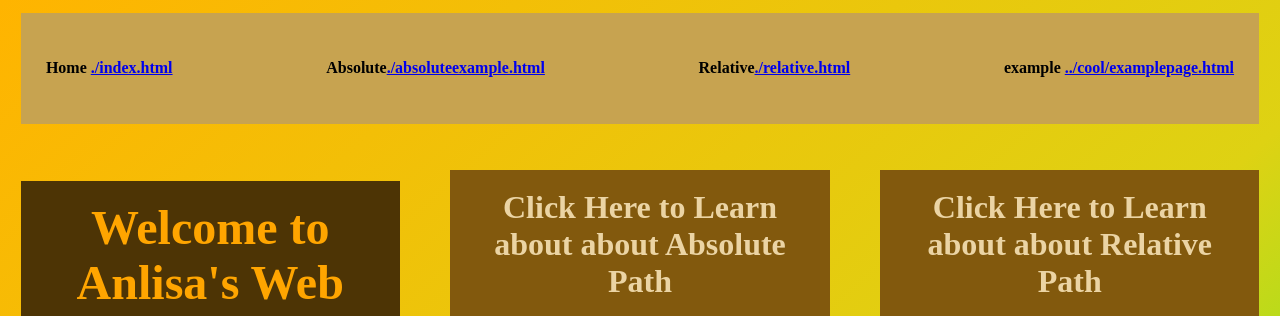
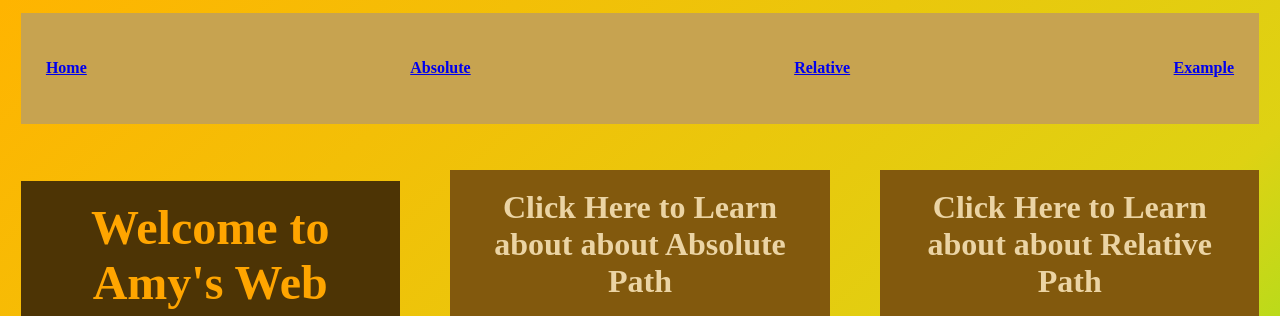
Before and after one commit to amy-tran/Intro-to-Web-Design-Lecture-3, a plain HTML site: page folder/index.html in a window 1280 px wide. Shown: the top 316 px of the page. Drawn offline with Linux system fonts and the light colour scheme; grey boxes are pictures that could not be loaded.

Commit message:
Changed nav

```diff
--- a/folder/index.html
+++ b/folder/index.html
@@ -4,20 +4,21 @@
     <meta charset="UTF-8">
     <meta http-equiv="X-UA-Compatible" content="IE=edge">
     <meta name="viewport" content="width=device-width, initial-scale=1.0">
-    <title>Web design homework home</title>
+    <title>Web Design Lecture 3</title>
 </head>
 <body style="
     background: rgb(95,241,45);
     background: linear-gradient(318deg, rgba(95,241,45,1) 0%, rgba(222,210,19,1) 35%, rgba(255,180,0,1) 100%);">
     <div style="background-color:#C7A350; margin:1%; padding:2%; display:flex; justify-content:space-between;">
-        <h4> Home <a href='./index.html'>./index.html</a></h4><br>
-        <h4>Absolute<a href='./absoluteexample.html'>./absoluteexample.html</a></h4><br>
-        <h4>Relative<a href='./relative.html'>./relative.html</a></h4><br>
-        <h4>example <a href='../cool/examplepage.html'>../cool/examplepage.html</a></h4>
+        <h4><a href='../index.html'>Home</a></h4><br>
+        <h4><a href='../absoluteexample.html'>Absolute</a></h4><br>
+        <h4><a href='../relative.html'>Relative</a></h4><br>
+        <h4><a href='../cool/examplepage.html'>Example</a></h4>
+
     </div>
     <div style="display:flex; justify-content:space-between;">
         <div style="width:30%;  margin:1%;">
-            <h1 style="color:orange; font-size:300%; text-align:center; background-color:#4D3405; margin-bottom:0%;padding:5%;">Welcome to Anlisa's Web design homework</h1>
+            <h1 style="color:orange; font-size:300%; text-align:center; background-color:#4D3405; margin-bottom:0%;padding:5%;">Welcome to Amy's Web design homework</h1>
             <img style='width:100%;' src="../wallpaper.jpg">
             <p> In here we will be intorducing relative linking and absolute linking, and file paths.</p>
         </div>
```
Also changed, not shown: cool/examplepage.html (deleted, +0 -12 lines).
